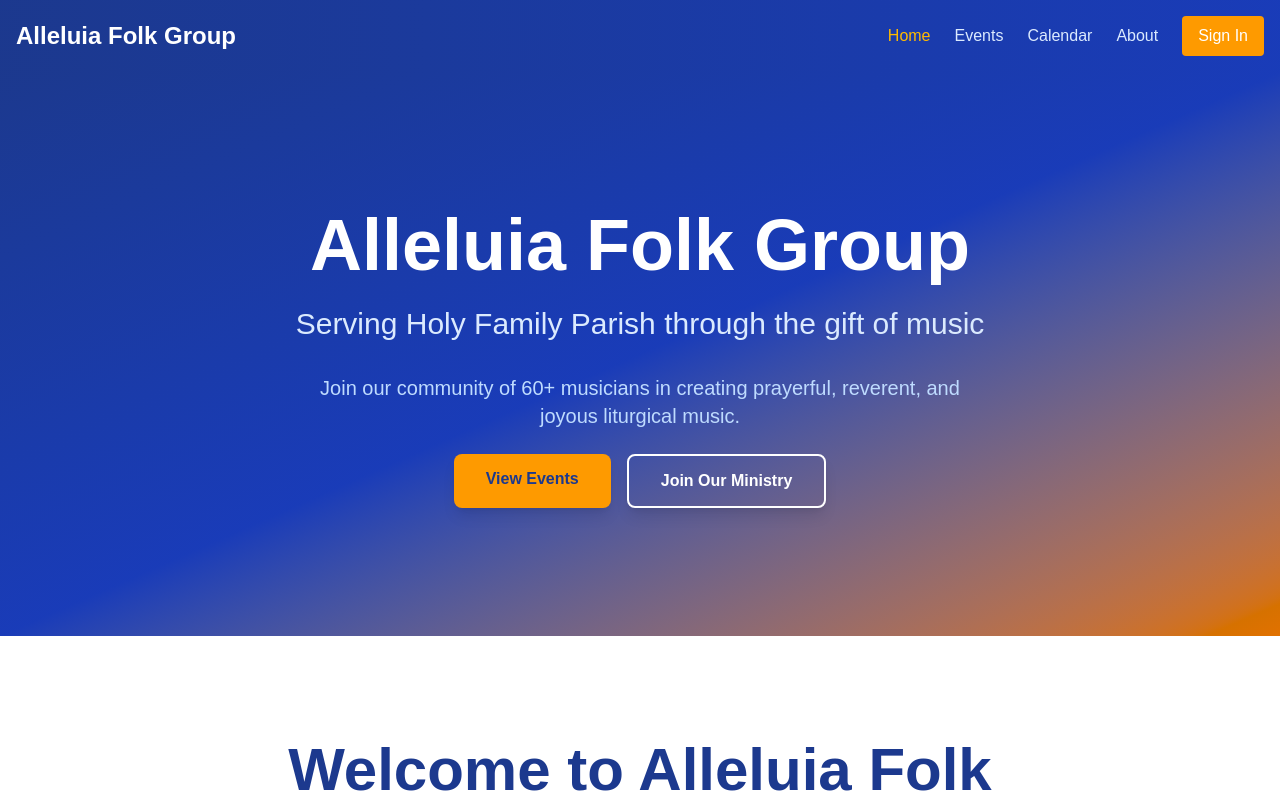
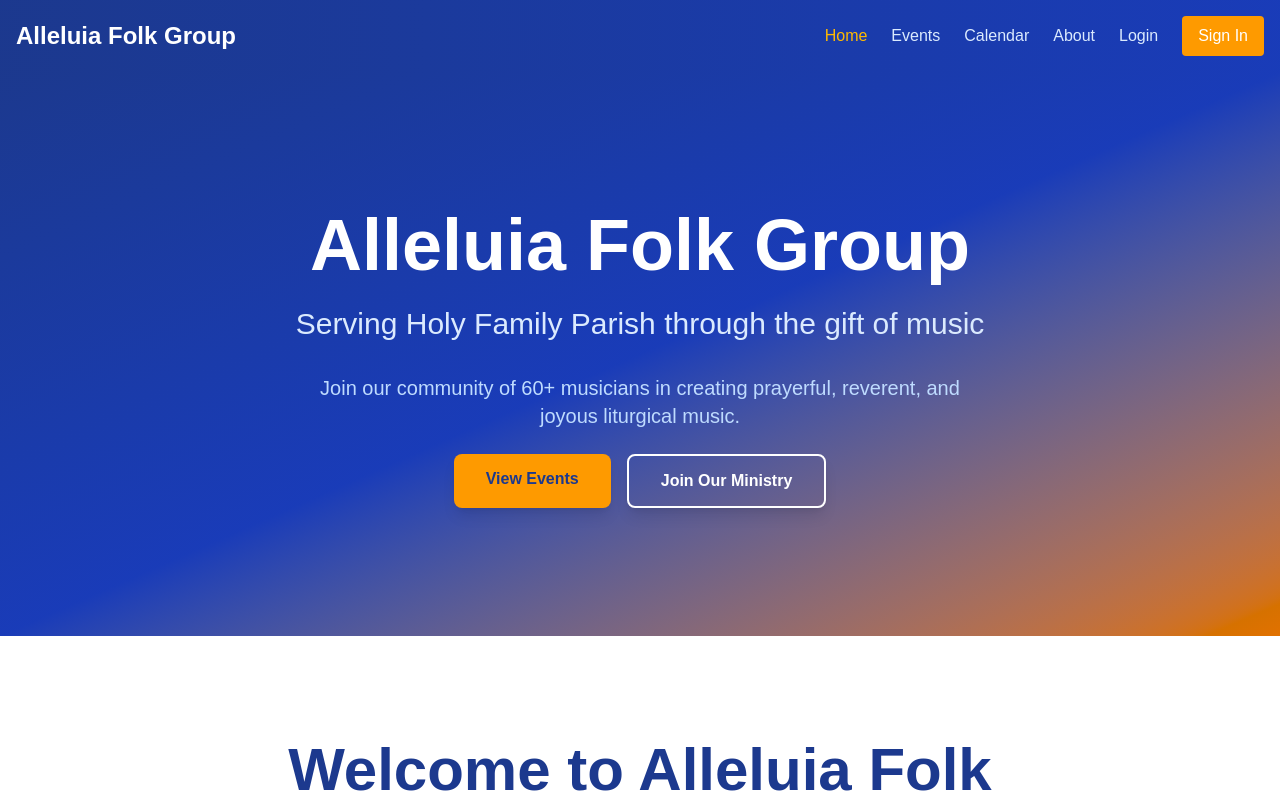
Before and after one commit to ksylvan/afg-app, a Next.js app: page / in a window 1280 px wide. Shown: the top 800 px of the page. Built offline with nearby package versions, Linux system fonts and the light colour scheme; no server answers.

Commit message:
MAESTRO: Added login link to navigation that only displays for unauthenticated users

```diff
--- a/Auto Run Docs/Phase-02-Magic-Link-Authentication.md
+++ b/Auto Run Docs/Phase-02-Magic-Link-Authentication.md
@@ -14,5 +14,5 @@ This phase implements authentication using NextAuth v5 with magic link email-bas
 - [x] Update src/lib/auth.ts to include session management and protect routes configuration
 - [x] Create src/middleware.ts file to handle protected route redirects and authentication state
 - [x] Create src/app/login/page.tsx with simple login form that accepts email only and displays "Magic link sent to your email" message on submission
-- [ ] Add login link to navigation in Header.tsx that only shows when user is not authenticated
+- [x] Add login link to navigation in Header.tsx that only shows when user is not authenticated
 - [ ] Verify authentication flow: login form submission shows success message, AuthButton toggles correctly between sign in/sign out
--- a/src/components/Header.tsx
+++ b/src/components/Header.tsx
@@ -2,16 +2,19 @@
 
 import Link from 'next/link';
 import { usePathname } from 'next/navigation';
+import { useSession } from 'next-auth/react';
 import AuthButton from './AuthButton';
 
 export default function Header() {
   const pathname = usePathname();
+  const { status } = useSession();
 
   const navLinks = [
     { name: 'Home', path: '/' },
     { name: 'Events', path: '/events' },
     { name: 'Calendar', path: '/calendar' },
     { name: 'About', path: '/about' },
+    ...(status !== 'authenticated' ? [{ name: 'Login', path: '/login' }] : []),
   ];
 
   return (
```
